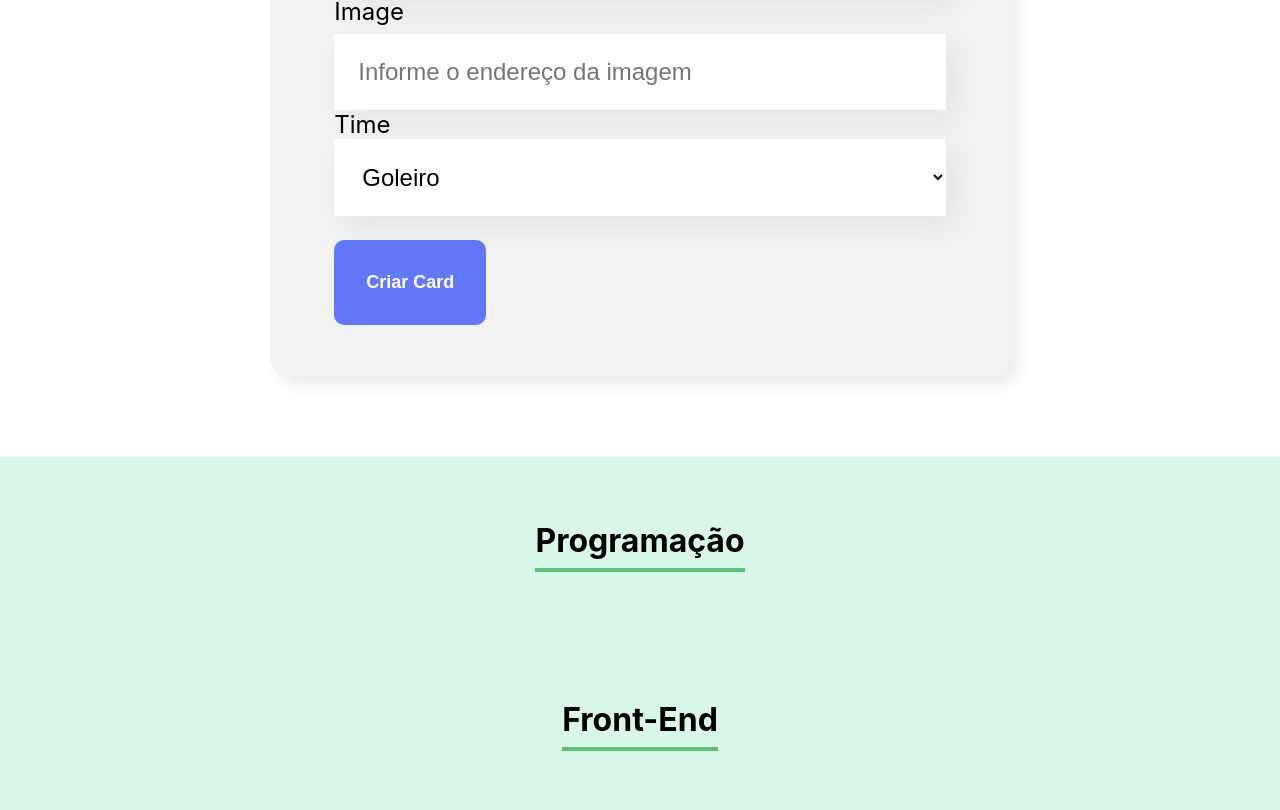
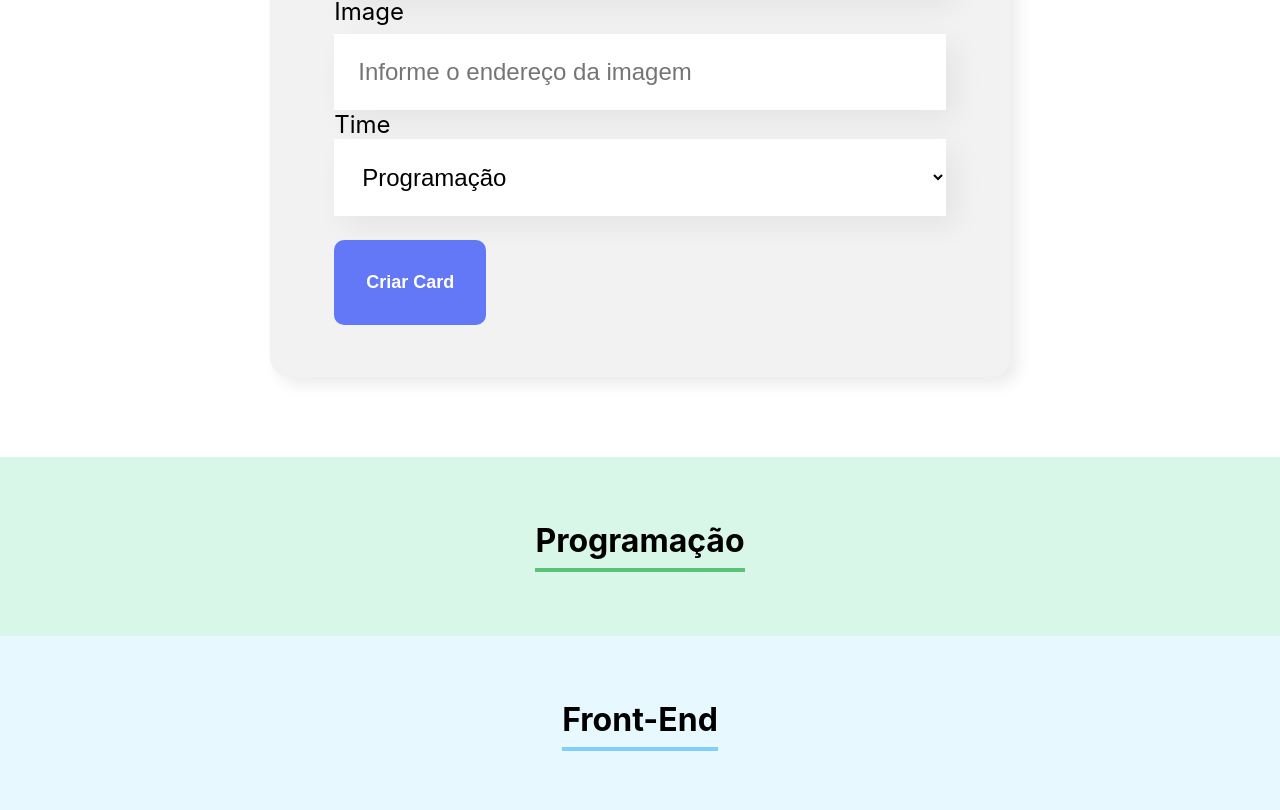
Before and after one commit to GabrielNatan/organo, a React (Create React App) app: page / in a window 1280 px wide. Shown: the part 970-1780 px from the top of the page. Built offline with nearby package versions, Linux system fonts and the light colour scheme.

Commit message:
change Time

```diff
--- a/src/App.js
+++ b/src/App.js
@@ -6,13 +6,13 @@ import Time from "./components/Time/Time";
 function App() {
   const [jogadores,setJogadores] = useState([])
   const times = [
-      'Programação',
-      'Front-End',
-      'Data Science',
-      'Devops',
-      'UX e Design',
-      'Mobile',
-      'Inovação e Gestão',
+      {nome:'Programação',primaryColor:"#D9F7E9",secondaryColor:"#57C278"},
+      {nome:'Front-End',primaryColor:"#E8F8FF",secondaryColor:"#82CFFA"},
+      {nome:'Data Science',primaryColor:"#F0F8E2",secondaryColor:"#A6DFFA"},
+      {nome:'Devops',primaryColor:"#FDE7E8",secondaryColor:"#E06B69"},
+      {nome:'UX e Design',primaryColor:"#FAE9F5",secondaryColor:"#DB6EBF"},
+      {nome:'Mobile',primaryColor:"#FFF5D9",secondaryColor:"#FFBA05"},
+      {nome:'Inovação e Gestão',primaryColor:"#FFEED9",secondaryColor:"#FF8A29"},
   ]
   const sendForm = (novoJogador)=>{
     setJogadores([...jogadores,novoJogador])
@@ -22,11 +22,14 @@ function App() {
   return (
     <div className="App">
      <Banner/>
-    <Formulario sendForm={sendForm}/>
+    <Formulario data={times.map(time=> time.nome)} sendForm={sendForm}/>
     {times.map(el=>{
       return(
-        <Fragment key={el}>
-          <Time titulo={el}/>
+        <Fragment key={el.nome}>
+          <Time titulo={el.nome}
+                primaryColor={el.primaryColor}
+                secondaryColor={el.secondaryColor}
+          />
         </Fragment>
       )
     })}
--- a/src/components/Formulario/Formulario.js
+++ b/src/components/Formulario/Formulario.js
@@ -4,21 +4,12 @@ import CampoTexto from "../CampoText"
 import ListaSuspensa from "../ListaSuspensa/ListaSuspensa"
 import Botao from "../Botao/Botao"
 
-const Formulario = ({sendForm})=>{
+const Formulario = ({sendForm, data})=>{
     const [nome,setNome] = useState("")
     const [cargo,setCargo] = useState("")
     const [image,setImage] = useState("")
     const [time,setTime] = useState("")
 
-    let data = [
-        "Goleiro",
-        "Lateral esquerdo",
-        "Lateral direito",
-        "Zagueiro",
-        "Volante",
-        "Meia",
-        "Atacante"
-    ]
 
     const aoSalvar = (evento) => {
         evento.preventDefault()
--- a/src/components/Time/Time.js
+++ b/src/components/Time/Time.js
@@ -1,9 +1,9 @@
 import "./time.css"
 
-function Time({titulo}){
+function Time({titulo,primaryColor,secondaryColor}){
     return(
-        <section key={titulo} className="time">
-            <h3>{titulo}</h3>
+        <section style={{background:primaryColor}} key={titulo} className="time">
+            <h3 style={{borderColor:secondaryColor}}>{titulo}</h3>
         </section>
     )
 }
--- a/src/components/Time/time.css
+++ b/src/components/Time/time.css
@@ -6,7 +6,7 @@
 
 .time h3 {
     font-size: 32px;
-    border-bottom: 4px solid #57C278;
+    border-bottom: 4px solid ;
     display: inline-block;
     padding-bottom: 8px;
 }
```
Also changed, not shown: public/images/campo.jpg (added).
